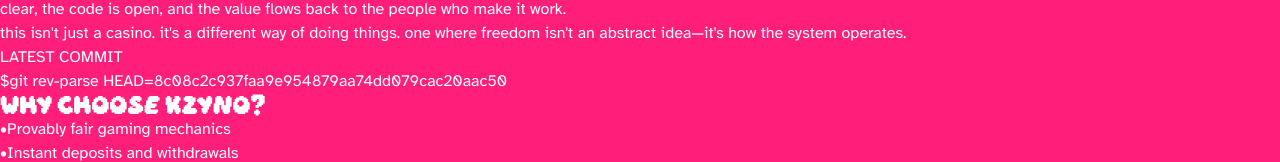
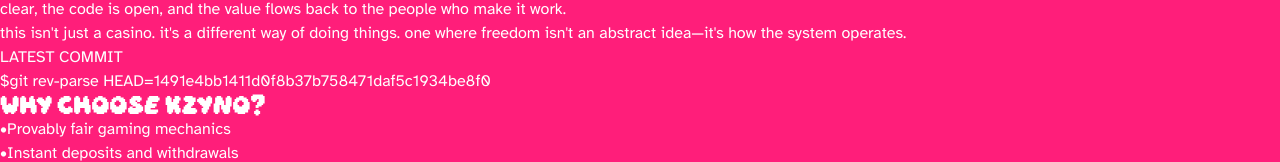
Before and after one commit to 0xe37d/kzyno, a Next.js app: page /about in a window 1280 px wide. Shown: the part 269-431 px from the top of the page. Built offline with nearby package versions, Linux system fonts and the light colour scheme.

Commit message:
chore: update commit hash

```diff
--- a/src/app/commit-hash.ts
+++ b/src/app/commit-hash.ts
@@ -1 +1 @@
-export const NEXT_PUBLIC_COMMIT_HASH: string = '8c08c2c937faa9e954879aa74dd079cac20aac50';
+export const NEXT_PUBLIC_COMMIT_HASH: string = '1491e4bb1411d0f8b37b758471daf5c1934be8f0';
```
